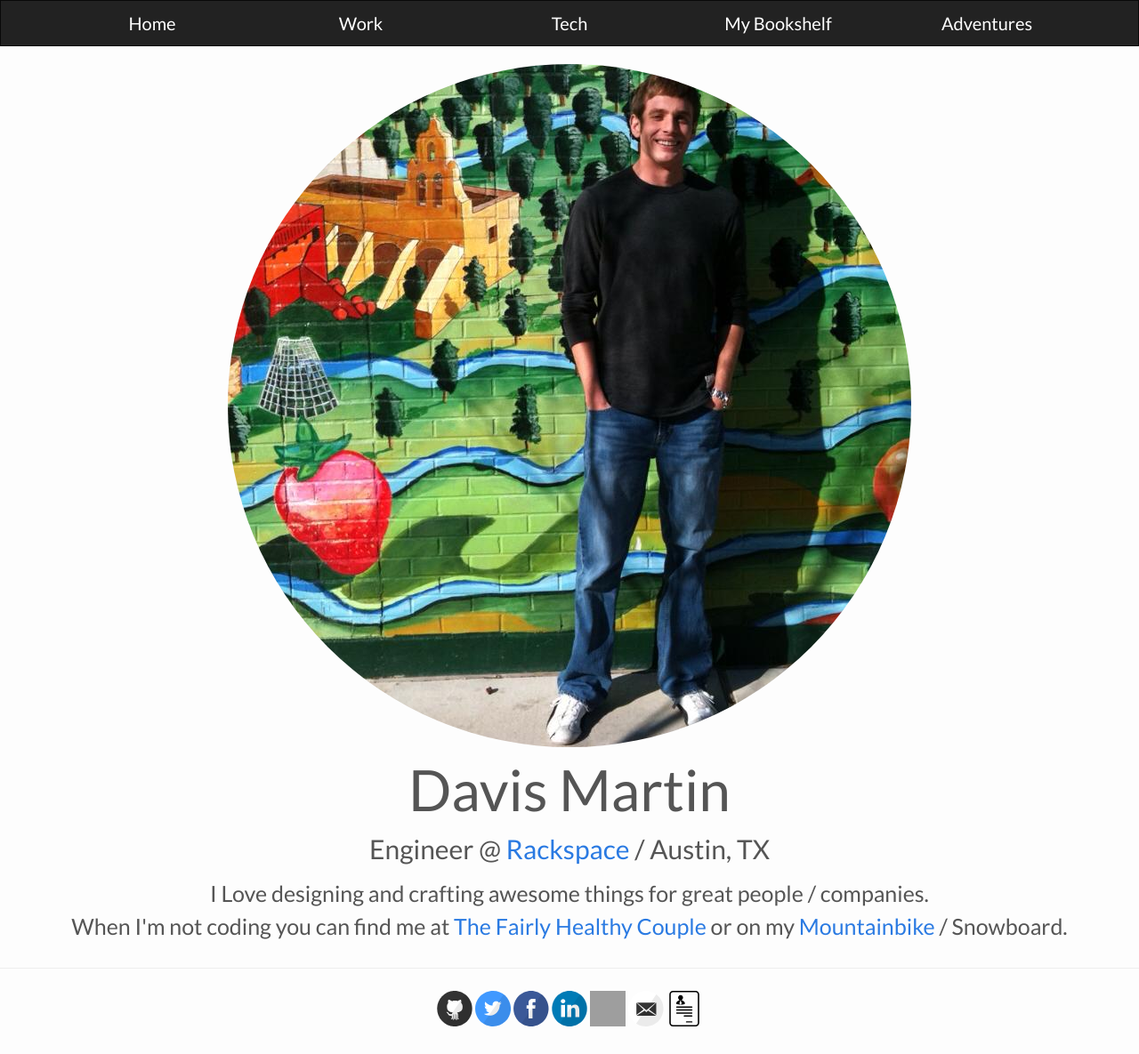
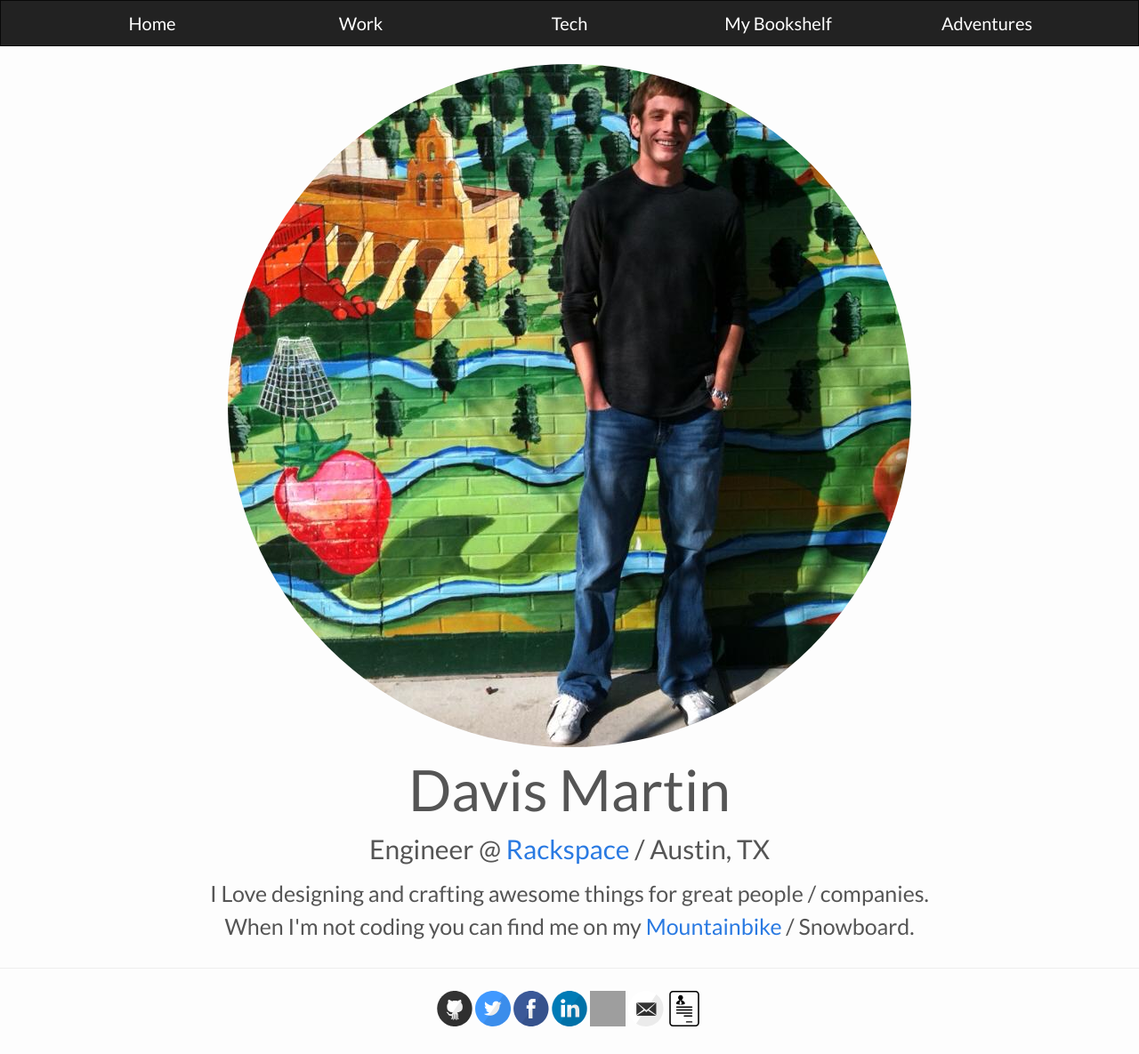
Before and after one commit to davismartin/davismartin.github.io, a Jekyll site: the page built from index.html, in a window 1280 px wide. Shown: the whole page at 89% size. Built offline with Jekyll 4.4.1, drawn with Linux system fonts in a browser that asks for light colours; nearby versions of some CDN libraries; grey boxes are pictures that could not be loaded.

Commit message:
delete fairly healthy couple link

```diff
--- a/_includes/home-hero.html
+++ b/_includes/home-hero.html
@@ -13,8 +13,7 @@
   <p class="text-center about-summary">
     I Love designing and crafting awesome things for great people / companies.
     </br>
-    When I'm not coding you can find me at
-    <a href="http://thefairlyhealthycouple.com/" target="new">The Fairly Healthy Couple</a> or on my
+    When I'm not coding you can find me on my
     <a href="https://www.youtube.com/watch?v=8twECTLvSlo" target="new">Mountainbike</a> / Snowboard.
   </p>
 </div>
```
